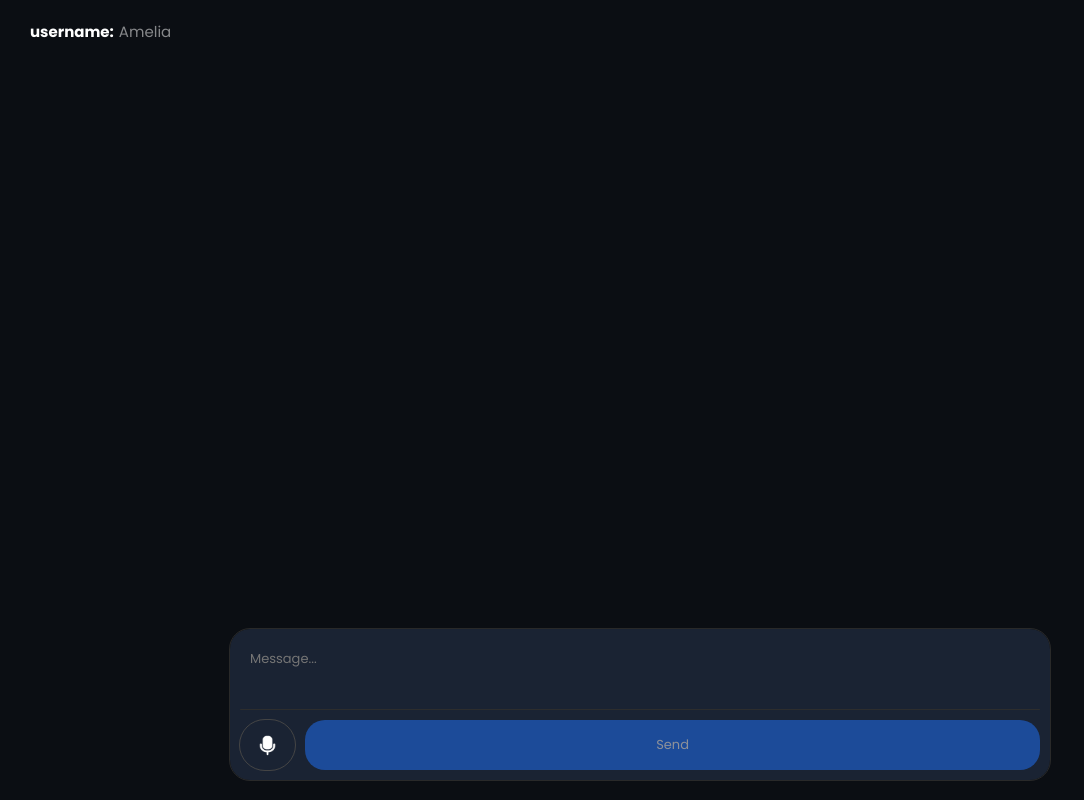
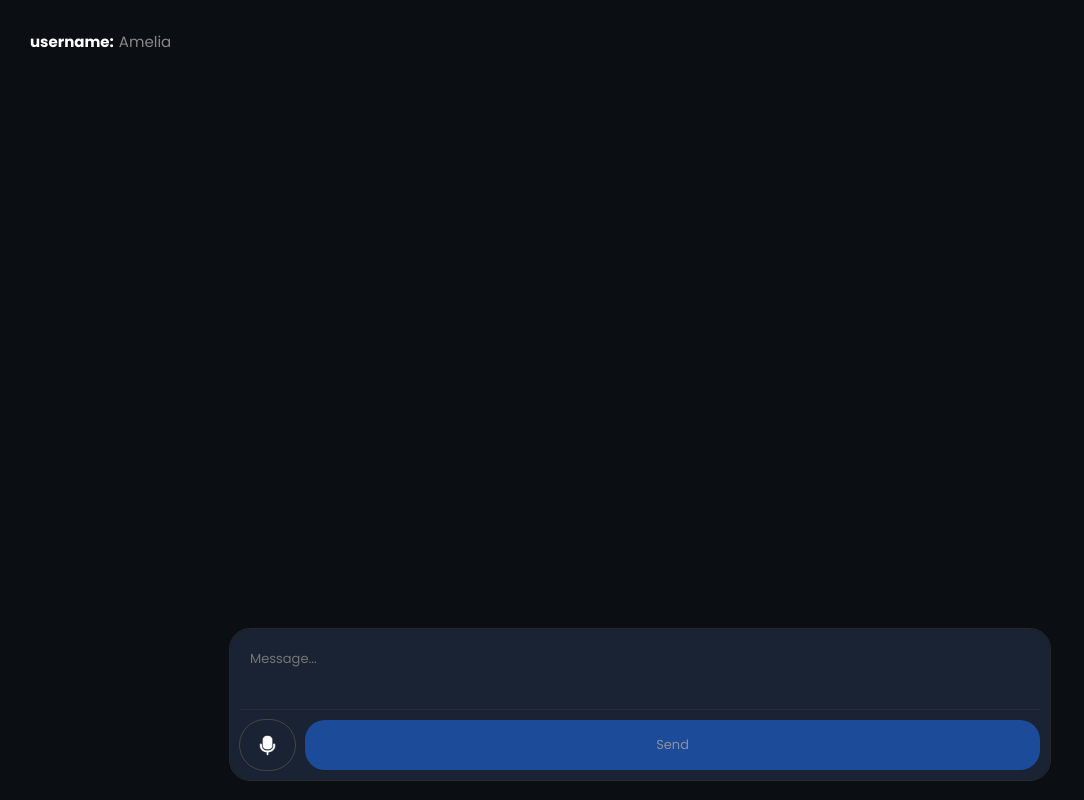
Before and after one commit to SilencedPlayz/Page-Generator, a plain HTML site: page wstest.html in a window 1280 px wide. Shown: the whole page, without its empty margins (0-1084 px from the left). Drawn offline with Linux system fonts and the light colour scheme.

Commit message:
Fix viewport meta tag and add padding styles

```diff
--- a/wstest.html
+++ b/wstest.html
@@ -1,6 +1,6 @@
 <html>
   <head>
-    <meta name="viewport" content="width=device-width, height=device-height, initial-scale=0.8">
+    <!meta name="viewport" content="width=device-width, height=device-height, initial-scale=0.8">
     <title>Web Chat by Rex</title>
     <style>
       body {
@@ -159,6 +159,8 @@
         flex-direction: row;
         justify-content: space-between;
         align-items: center;
+        padding-top: 10px;
+        padding-bottom: 10px;
       }
       .h-panel {
         display: flex;
```
